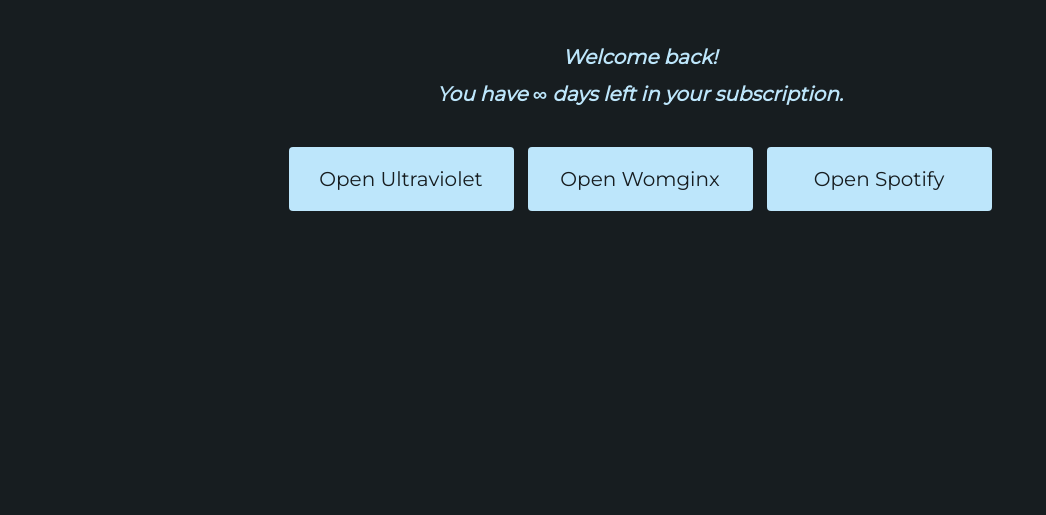
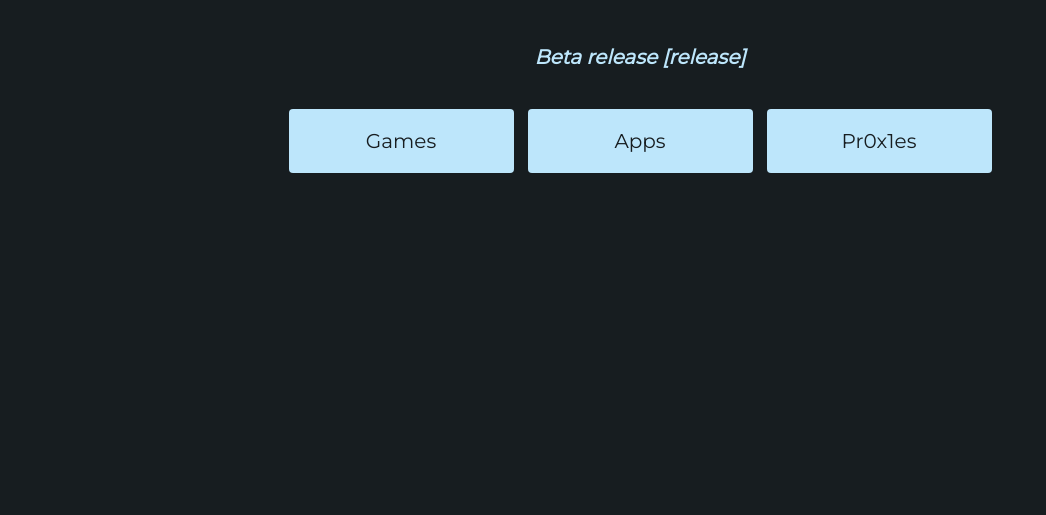
Before and after one commit to jwsbesthacker/blueg2mes, a plain HTML site: page index.html in a window 1280 px wide. Shown: the part 285-800 px from the top of the page, without its empty margins (0-1046 px from the left). Drawn offline with Linux system fonts and the light colour scheme.

Commit message:
Update index.html

```diff
--- a/index.html
+++ b/index.html
@@ -219,7 +219,7 @@
 </head>
 <body>
 <div class="header">
-  <p>Blue v1.1 has been released! Enjoy the cleaned up interface.</p>
+  <p>Annoncement Here</p>
 </div>
 <button class="btn" onclick="openNav()"><i class="fa fa-cog"></i></button>
 <div id="mySidebar" class="sidebar">
@@ -227,14 +227,13 @@
   <a href="/">Home</a>
   <a href="#" onclick="disabledFunction()">Options</a>
   <a href="#" onclick="disabledFunction()">Pricing</a>
-  <a href="#" onclick="disabledFunction()">Setup</a>
+  <a href="#" onclick="disabledFunction()">Option4</a>
   <a href="#" onclick="disabledFunction()">Support</a>
   <a href="/credits">Credits</a>
 </div>
 <div class=animated>
 <h1 class="title">Blue</h1>
-<h1 class="italic">Welcome back!</h1>
-<h1 class="italic">You have ∞ days left in your subscription.</h1>
+<h1 class="italic">Beta release [release]</h1>
 <h1> </h1>
 </div>
 <div id="snackbar">Error: Temporarily Disabled</div>
@@ -247,11 +246,11 @@
 </script>
 <div class="center">
   <a class="hide" href="/uvnav">
-  <button class="button" style="vertical-align:middle" href="/uv"><span>Open Ultraviolet </span></button>
+  <button class="button" style="vertical-align:middle" href="/uv"><span>Games </span></button>
   </a>
-  <button class="button" style="vertical-align:middle" onclick="disabledFunction()"><span>Open Womginx </span>
+  <button class="button" style="vertical-align:middle" onclick="disabledFunction()"><span>Apps </span>
 </button>
-  <button class="button" style="vertical-align:middle" onclick="disabledFunction()"><span>Open Spotify </span></button>
+  <button class="button" style="vertical-align:middle" onclick="disabledFunction()"><span>Pr0x1es </span></button>
 </div>
 <script>
 function openNav() {
```
